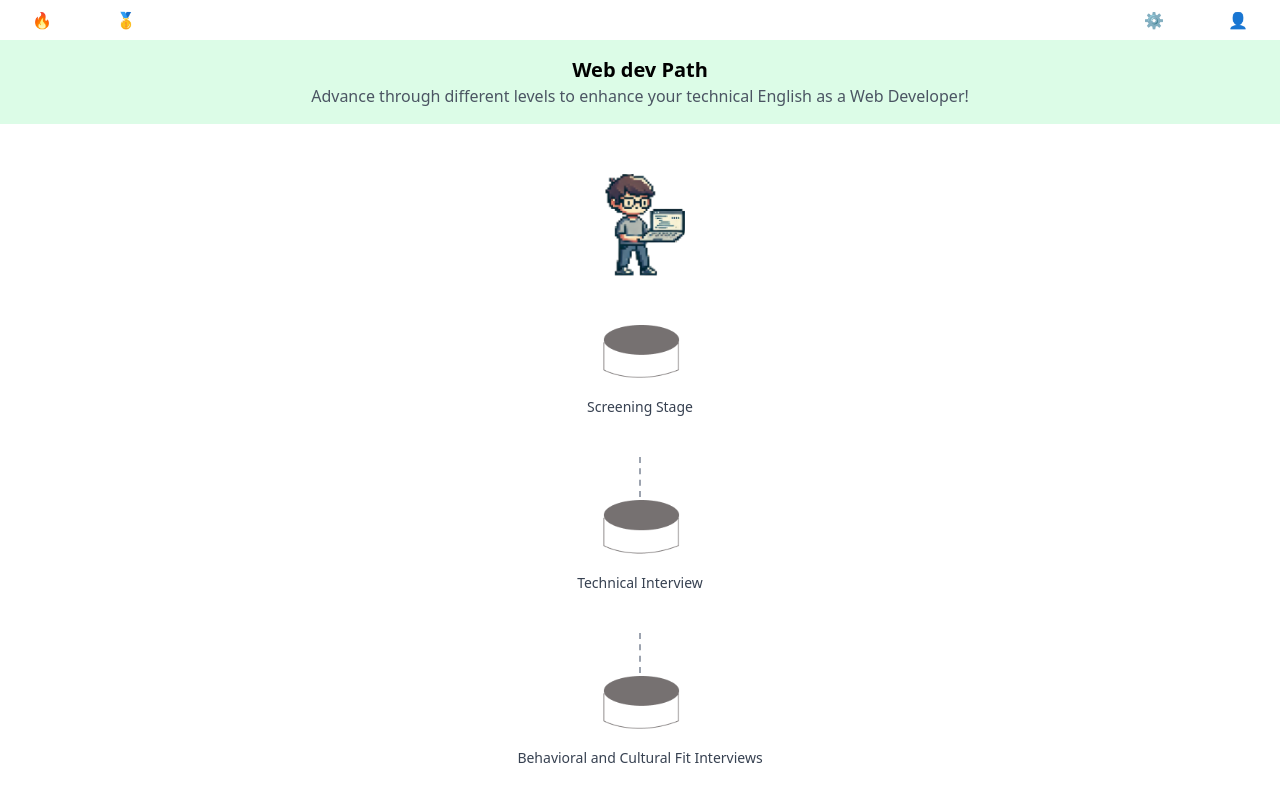
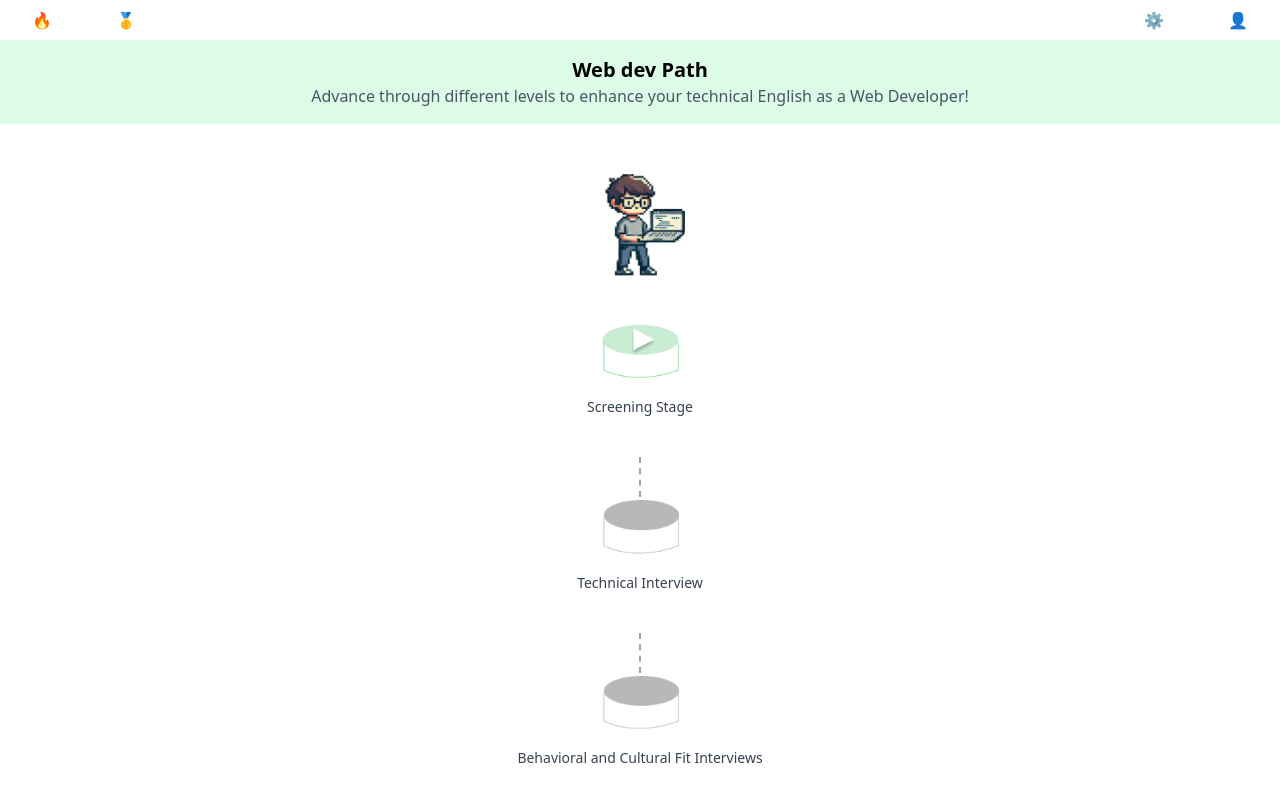
Before and after one commit to No-Country-simulation/equipo-c23-87-webapp, a Next.js app: page / in a window 1280 px wide. Shown: the top 800 px of the page. Built offline with nearby package versions, Linux system fonts and the light colour scheme.

Commit message:
fix: Add enable and disable state of levels

```diff
--- a/app/components/CylinderLevel.tsx
+++ b/app/components/CylinderLevel.tsx
@@ -24,8 +24,8 @@ export default function CylinderLevel({ level, status, onClick }: CylinderLevelP
 
   return (
     <div
-      className="cursor-pointer"
-      onClick={onClick}
+      className={`cursor-pointer ${status === "locked" ? "opacity-50 cursor-not-allowed" : ""}`}
+      onClick={status === "locked" ? undefined : onClick}
     >
       <Image
         src={`/${imageSrc}.png`}
--- a/app/components/WebDevPath.tsx
+++ b/app/components/WebDevPath.tsx
@@ -1,6 +1,6 @@
 "use client";
 
-import React from "react";
+import React, { useState } from "react";
 import '../ui/global.css';
 import Image from 'next/image';
 import Header from "./Header";
@@ -8,8 +8,15 @@ import CylinderLevel from "./CylinderLevel";
 import { steps } from "../lib/steps";
 
 export default function WebDevPath() {
+  // Track the user´s current level with the state
+  const [currentLevel, setCurrentLevel] = useState(1);
+
   const handleLevelClick = (level: number) => {
-   alert(`Level ${level} clicked!`);
+   // If the level is the current level, move to the next one
+   if(level === currentLevel && level < 5) {
+    setCurrentLevel((prevLevel) => {return prevLevel + 1});
+   }
+   alert(`Congrats! you have passed the ${level}, You are currently in ${currentLevel} level 🥳`);
   }
 
   return (
@@ -34,16 +41,27 @@ export default function WebDevPath() {
 
         {/* Dashed Line & Steps */}
         <div className="flex flex-col items-center space-y-10">
-         {steps.map((step) => (
+         {
+          steps.map((step) => {
+            // Determine the status of the level
+            let status = "locked";
+            if(step.id <= currentLevel) {
+              status = "available";
+            }
+
+            return (
              <div key={step.id} className="flex flex-col items-center">
              {/* Dashed Line */}
              {step.id !== 1 && <div className="h-10 border-l-2 border-dashed border-gray-400"></div>}
              {/* Step Circle */}
-           <CylinderLevel level={step.id} status="locked" onClick={() => handleLevelClick(step.id)} />
+             <CylinderLevel level={step.id} status={status} onClick={() => handleLevelClick(step.id)} />
              {/* Step Label */}
              <p className="mt-2 text-sm text-gray-700">{step.name}</p>
-          </div>
-         ))}
+            </div>);
+           }
+
+          )
+         }
        </div>
 
       </div>
```
Lines whose indentation alone changed are shown as unchanged.
